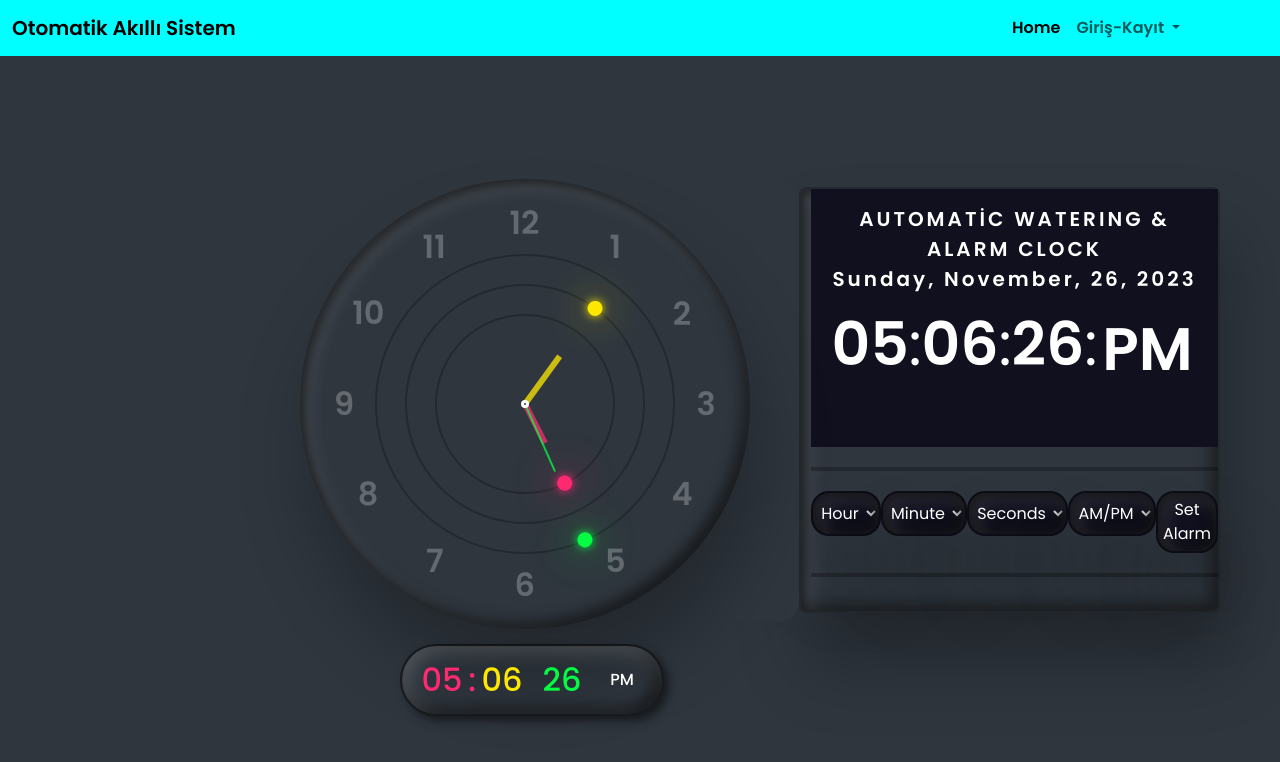
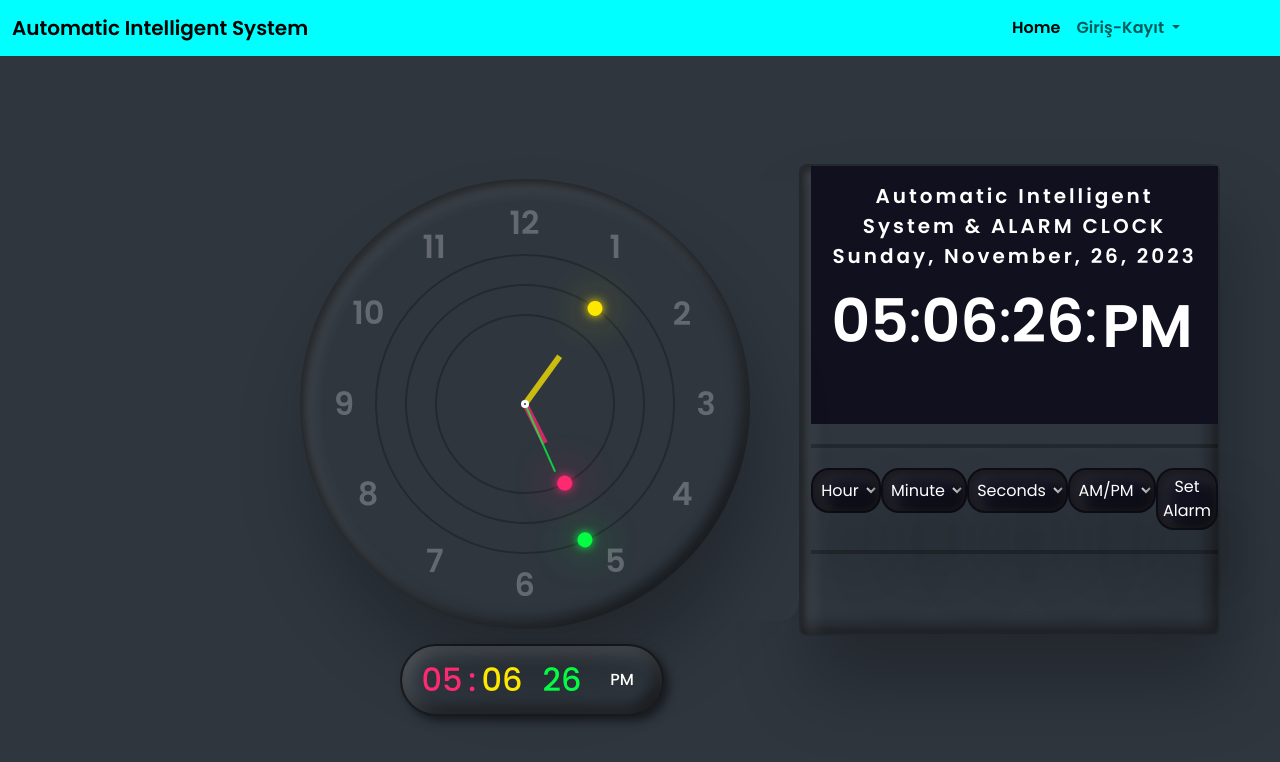
Before and after one commit to Huseyinaydin48447/JavaScript, a PHP site: page / in a window 1280 px wide. Shown: the top 762 px of the page. Run offline with PHP 8.4, Linux system fonts and the light colour scheme.

Commit message:
Automatic Intelligent System
Automatic Intelligent System(Otomatik Akıl Sistemi), index.html sayfasında sadece belirli bir süre boyunca geçerli olan, herhangi bir başlatma butonu olmayan alarmları kurardum. Ayrıca, kayıt olduktan sonra home.html'e  start butonu basmadan herhangi bir alarmın devreye girmesi istemedim  ve istediği alarmları silebilmelerini sağladım. Ayrıca, sayfa yenilendiğinde alarm bilgileri otomatik olarak korunur ve olduğu gibi kalır. =>26.11.2023

```diff
--- a/otomatik_akilli_sistem/public/saatTakvim/home.html
+++ b/otomatik_akilli_sistem/public/saatTakvim/home.html
@@ -6,7 +6,7 @@
     <meta http-equiv="X-UA-Compatible" content="IE=edge">
     <meta name="viewport" content="width=device-width, initial-scale=1.0">
     <link rel="shortcut icon" href="favicon.png" type="image/x.icon">
-    <title>Alarm Clock</title>
+    <title><title>Automatic Intelligent System</title></title>
 
     <link href="https://cdn.jsdelivr.net/npm/bootstrap@5.3.2/dist/css/bootstrap.min.css" rel="stylesheet">
     <script src="https://cdn.jsdelivr.net/npm/bootstrap@5.3.2/dist/js/bootstrap.bundle.min.js"></script>
@@ -20,7 +20,7 @@
 
     <nav class="navbar navbar-expand-lg bg-body-tertiary">
         <div class="container-fluid">
-            <a class="navbar-brand" href="#">Otomatik Akıllı Sistem</a>
+            <a class="navbar-brand" href="#">Automatic Intelligent System</a>
             <button class="navbar-toggler" type="button" data-bs-toggle="collapse" data-bs-target="#navbarText" aria-controls="navbarText" aria-expanded="false" aria-label="Toggle navigation">
                 <span class="navbar-toggler-icon"></span>
             </button>
@@ -87,7 +87,7 @@
 
         <div class="datetime">
             <div class="date">
-                <div id="alarmclock">AUTOMATİC WATERING & ALARM CLOCK</div>
+                <div id="alarmclock">Automatic Intelligent System & ALARM CLOCK</div>
                 <span id="dayName">Day</span>,
                 <span id="month">Month</span>,
                 <span id="dayNum">00</span>,
--- a/otomatik_akilli_sistem/public/saatTakvim/index.html
+++ b/otomatik_akilli_sistem/public/saatTakvim/index.html
@@ -6,7 +6,7 @@
     <meta http-equiv="X-UA-Compatible" content="IE=edge">
     <meta name="viewport" content="width=device-width, initial-scale=1.0">
     <link rel="shortcut icon" href="favicon.png" type="image/x.icon">
-    <title>Alarm Clock</title>
+    <title>Automatic Intelligent System</title>
 
     <link href="https://cdn.jsdelivr.net/npm/bootstrap@5.3.2/dist/css/bootstrap.min.css" rel="stylesheet">
     <script src="https://cdn.jsdelivr.net/npm/bootstrap@5.3.2/dist/js/bootstrap.bundle.min.js"></script>
@@ -18,7 +18,7 @@
 
     <nav class="navbar navbar-expand-lg bg-body-tertiary">
         <div class="container-fluid">
-        <a class="navbar-brand" href="#">Otomatik Akıllı Sistem</a>
+            <a class="navbar-brand" href="#">Automatic Intelligent System</a>
             <button class="navbar-toggler" type="button" data-bs-toggle="collapse" data-bs-target="#navbarText" aria-controls="navbarText" aria-expanded="false" aria-label="Toggle navigation">
                 <span class="navbar-toggler-icon"></span>
             </button>
@@ -84,7 +84,7 @@
 
         <div class="datetime">
             <div class="date">
-                <div id="alarmclock">AUTOMATİC WATERING & ALARM CLOCK</div>
+                <div id="alarmclock">Automatic Intelligent System & ALARM CLOCK</div>
                 <span id="dayName">Day</span>,
                 <span id="month">Month</span>,
                 <span id="dayNum">00</span>,
@@ -137,7 +137,10 @@
 
         <h3 id="alarm-h3"></h3>
 
+        <div class="alarms-container">
             <div class="alarmList"></div>
+        </div>
+
 
     </div>
 
--- a/otomatik_akilli_sistem/public/saatTakvim/script_first.js
+++ b/otomatik_akilli_sistem/public/saatTakvim/script_first.js
@@ -133,10 +133,12 @@ function setAlarm() {
   } else {
     alarmCount++;
     document.querySelector(".alarmList").innerHTML += `
-        <div class="alarmLog" id="alarm${alarmCount}">
-            <span id="span${alarmCount}">${time}</span>
-            <button class="btn-delete" id="${alarmCount}" onClick="deleteAlarm(this.id)">Delete</button>
-        </div>`;
+    <div class="alarmLog" id="alarm${alarmCount}">
+        <span id="span${alarmCount}">${time}</span>
+        <button class="btn-delete" id="${alarmCount}" onClick="deleteAlarm(this.id)">Delete</button>
+    </div>`;
+    const alarmListContainer = document.querySelector(".alarmList");
+    alarmListContainer.scrollTop = alarmListContainer.scrollHeight;
 
     alarmTime = `${selectMenu[0].value}:${selectMenu[1].value}:${selectMenu[2].value} ${selectMenu[3].value}`;
     alarmListArr.push(alarmTime);
@@ -196,53 +198,3 @@ setInterval(() => {
   yseconds.innerHTML = s;
   yampm.innerHTML = am;
 });
-
-// document.addEventListener("DOMContentLoaded", function () {
-//   updateNavbarContent();
-
-//   function updateNavbarContent() {
-//     const authUsername = localStorage.getItem("auth");
-
-//     const loginLink = document.querySelector(
-//       ".navbar .nav-link.dropdown-toggle"
-//     );
-//     const dropdownContent = document.querySelector(".navbar .dropdown-menu");
-
-//     if (loginLink && dropdownContent) {
-//       if (authUsername) {
-//         // Oturum açılmışsa
-//         loginLink.innerHTML = `<i class="fas fa-user"></i> ${authUsername}`;
-
-//         const hesabimLink = document.createElement("a");
-//         hesabimLink.href = "#";
-//         hesabimLink.textContent = "Hesabım";
-
-//         const logoutLink = document.createElement("a");
-//         logoutLink.href = "#";
-//         logoutLink.id = "logout-link";
-//         logoutLink.textContent = "Çıkış Yap";
-
-//         logoutLink.addEventListener("click", function () {
-//           localStorage.removeItem("auth");
-//           updateNavbarContent();
-//         });
-
-//         dropdownContent.innerHTML = "";
-//         dropdownContent.appendChild(hesabimLink);
-//         dropdownContent.appendChild(logoutLink);
-//         if (logoutLink) {
-//             logoutLink.style.display = "block";
-//             logoutLink.style.marginTop = "5px";
-//         }
-//       } else {
-//         loginLink.innerHTML = `<i class="fas fa-user"></i> Giriş-Kayıt`;
-
-//         dropdownContent.innerHTML = `
-//                     <a class="dropdown-item" href="../login/index.html" styel="">Login</a>
-//                     <a class="dropdown-item" href="../login/index.html">Sign Up</a>
-//                 `;
-
-//       }
-//     }
-//   }
-// });
--- a/otomatik_akilli_sistem/public/saatTakvim/styles.css
+++ b/otomatik_akilli_sistem/public/saatTakvim/styles.css
@@ -189,6 +189,8 @@ h3{
     font-weight: 900;
     text-align: center;
     margin-bottom: 3%;
+    height: 20px;
+    overflow-y: auto;
 }
 
 .alarmList{
@@ -199,7 +201,14 @@ h3{
     flex-direction: column;
     justify-content: space-evenly;
 }
+.alarms-container {
+  max-height: 150px;
+  overflow-y: auto;
+}
+.alarmLog {
 
+  margin-bottom: 10px;
+}
 .alarmLog{
     font-size: 30px;
     display: flex;
```
Also changed, not shown: otomatik_akilli_sistem/public/saatTakvim/script.js (+26 -20 lines). Lines whose indentation alone changed are shown as unchanged.
